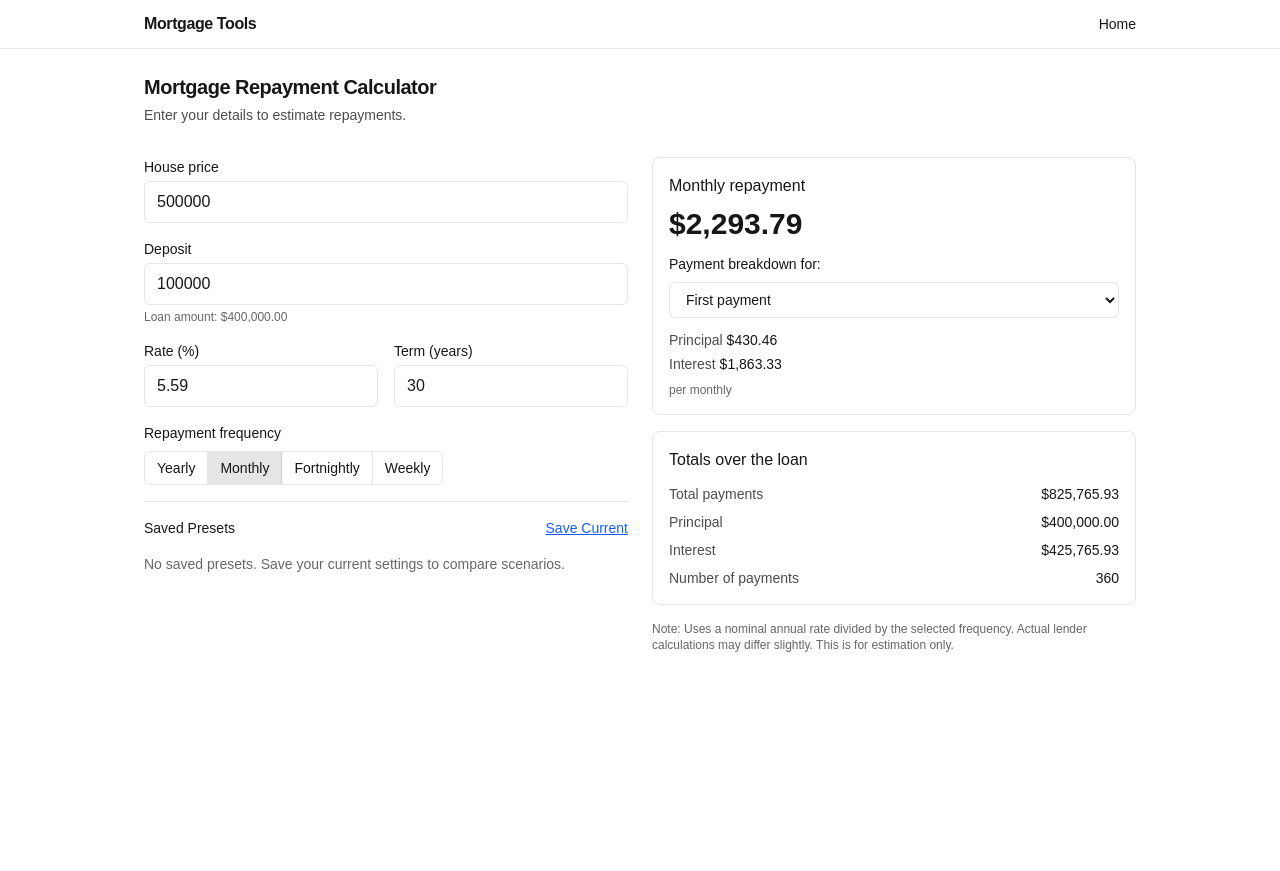
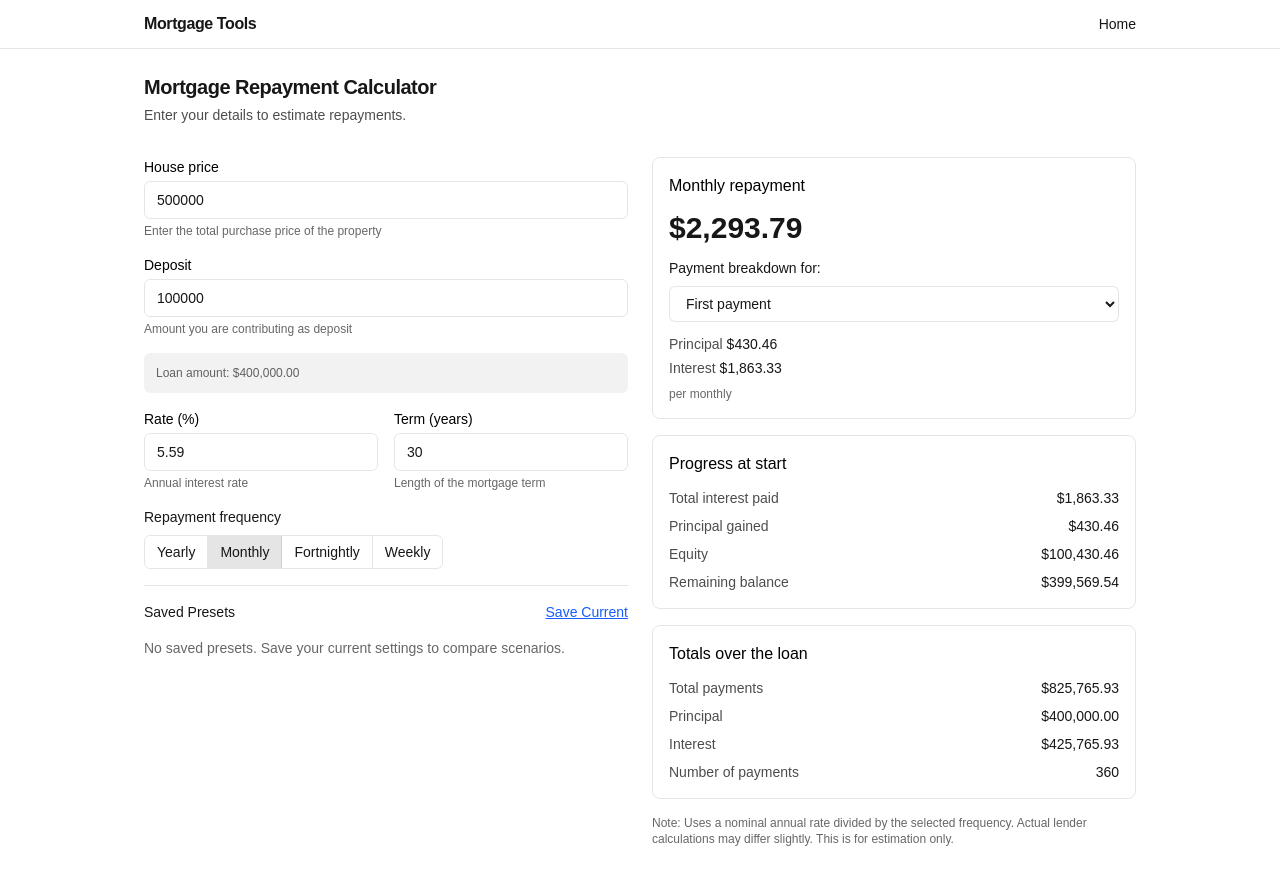
Before and after one commit to ErrolMc/MortgageTool, a Next.js app: page /calculators/mortgage in a window 1280 px wide. Before the commit the page ends 800 px from the top, so only its background shows below. Built offline with nearby package versions, Linux system fonts and the light colour scheme.

Commit message:
- Better stats on base calculator

```diff
--- a/src/app/calculators/mortgage/page.tsx
+++ b/src/app/calculators/mortgage/page.tsx
@@ -6,6 +6,15 @@ import {
   type Frequency,
   type YearOption,
 } from './useMortgageCalculator';
+import {
+  formatInputNumber,
+  parseInputNumber,
+} from '@/hooks/useBaseMortgageCalculator';
+import {
+  ResultsCard,
+  ResultsGrid,
+} from '@/components/ui/ResultsCard';
+import { NumberFormField } from '@/components/ui/FormField';
 import { usePresets, type MortgagePreset } from '@/hooks/usePresets';
 import { PresetManager } from '@/components/ui/PresetManager';
 
@@ -63,58 +72,55 @@ export default function MortgageCalculatorPage() {
 
       <div className="grid gap-6 sm:grid-cols-2">
         <div className="space-y-4">
-          <div>
-            <label className="block text-sm mb-1">House price</label>
-            <input
-              type="number"
-              className="w-full rounded-md border border-black/10 dark:border-white/15 bg-transparent px-3 py-2"
+          <NumberFormField
+            label="House price"
+            id="house-price"
+            value={price}
+            onChange={setPrice}
             min={INPUT_CONSTRAINTS.housePrice.min}
             step={INPUT_CONSTRAINTS.housePrice.step}
-              value={Number.isFinite(price) ? price : 0}
-              onChange={e => setPrice(parseFloat(e.target.value) || 0)}
+            formatValue={formatInputNumber}
+            parseValue={parseInputNumber}
+            helpText="Enter the total purchase price of the property"
           />
-          </div>
 
-          <div>
-            <label className="block text-sm mb-1">Deposit</label>
-            <input
-              type="number"
-              className="w-full rounded-md border border-black/10 dark:border-white/15 bg-transparent px-3 py-2"
+          <NumberFormField
+            label="Deposit"
+            id="deposit"
+            value={deposit}
+            onChange={setDeposit}
             min={INPUT_CONSTRAINTS.deposit.min}
             step={INPUT_CONSTRAINTS.deposit.step}
-              value={Number.isFinite(deposit) ? deposit : 0}
-              onChange={e => setDeposit(parseFloat(e.target.value) || 0)}
+            formatValue={formatInputNumber}
+            parseValue={parseInputNumber}
+            helpText="Amount you are contributing as deposit"
           />
-            <p className="mt-1 text-xs text-black/60 dark:text-white/60">
-              Loan amount: {formatCurrency(principal)}
-            </p>
+
+          <div className="text-xs text-black/60 dark:text-white/60 p-3 bg-black/5 dark:bg-white/5 rounded-md">
+            <p>Loan amount: {formatCurrency(principal)}</p>
           </div>
 
           <div className="grid grid-cols-2 gap-4">
-            <div>
-              <label className="block text-sm mb-1">Rate (%)</label>
-              <input
-                type="number"
-                className="w-full rounded-md border border-black/10 dark:border-white/15 bg-transparent px-3 py-2"
+            <NumberFormField
+              label="Rate (%)"
+              id="rate"
+              value={rate}
+              onChange={setRate}
               min={INPUT_CONSTRAINTS.rate.min}
               max={INPUT_CONSTRAINTS.rate.max}
               step={INPUT_CONSTRAINTS.rate.step}
-                value={Number.isFinite(rate) ? rate : 0}
-                onChange={e => setRate(parseFloat(e.target.value) || 0)}
+              helpText="Annual interest rate"
             />
-            </div>
-            <div>
-              <label className="block text-sm mb-1">Term (years)</label>
-              <input
-                type="number"
-                className="w-full rounded-md border border-black/10 dark:border-white/15 bg-transparent px-3 py-2"
+            <NumberFormField
+              label="Term (years)"
+              id="term-years"
+              value={termYears}
+              onChange={setTermYears}
               min={INPUT_CONSTRAINTS.termYears.min}
               max={INPUT_CONSTRAINTS.termYears.max}
               step={INPUT_CONSTRAINTS.termYears.step}
-                value={Number.isFinite(termYears) ? termYears : 0}
-                onChange={e => setTermYears(parseInt(e.target.value) || 0)}
+              helpText="Length of the mortgage term"
             />
-            </div>
           </div>
 
           <div>
@@ -153,10 +159,7 @@ export default function MortgageCalculatorPage() {
         </div>
 
         <div className="space-y-4">
-          <div className="rounded-lg border border-black/10 dark:border-white/15 p-4">
-            <h2 className="font-medium mb-2">
-              {FREQUENCY_LABEL[frequency]} repayment
-            </h2>
+          <ResultsCard title={`${FREQUENCY_LABEL[frequency]} repayment`}>
             <p className="text-3xl font-semibold">
               {formatCurrency(results.payment)}
             </p>
@@ -199,29 +202,52 @@ export default function MortgageCalculatorPage() {
             <p className="text-xs text-black/60 dark:text-white/60 mt-2">
               per {frequency === 'yearly' ? 'year' : frequency}
             </p>
-          </div>
+          </ResultsCard>
 
-          <div className="rounded-lg border border-black/10 dark:border-white/15 p-4">
-            <h3 className="font-medium mb-3">Totals over the loan</h3>
-            <dl className="grid grid-cols-2 gap-2 text-sm">
-              <dt className="text-black/70 dark:text-white/70">
-                Total payments
-              </dt>
-              <dd className="text-right">
-                {formatCurrency(results.totalPaid)}
-              </dd>
-              <dt className="text-black/70 dark:text-white/70">Principal</dt>
-              <dd className="text-right">
-                {formatCurrency(results.principal)}
-              </dd>
-              <dt className="text-black/70 dark:text-white/70">Interest</dt>
-              <dd className="text-right">{formatCurrency(results.interest)}</dd>
-              <dt className="text-black/70 dark:text-white/70">
-                Number of payments
-              </dt>
-              <dd className="text-right">{results.n.toLocaleString()}</dd>
-            </dl>
-          </div>
+          <ResultsCard
+            title={`Progress at ${selectedYear === 'deposit' ? 'deposit only' : selectedYear === 'first' ? 'start' : `year ${selectedYear}`}`}
+          >
+            <ResultsGrid
+              items={[
+                {
+                  label: 'Total interest paid',
+                  value: formatCurrency(results.totalInterestPaid),
+                },
+                {
+                  label: 'Principal gained',
+                  value: formatCurrency(results.principalGained),
+                },
+                {
+                  label: 'Equity',
+                  value: formatCurrency(deposit + results.principalGained),
+                },
+                {
+                  label: 'Remaining balance',
+                  value: formatCurrency(results.principal - results.principalGained),
+                },
+              ]}
+            />
+          </ResultsCard>
+
+          <ResultsCard title="Totals over the loan">
+            <ResultsGrid
+              items={[
+                {
+                  label: 'Total payments',
+                  value: formatCurrency(results.totalPaid),
+                },
+                {
+                  label: 'Principal',
+                  value: formatCurrency(results.principal),
+                },
+                { label: 'Interest', value: formatCurrency(results.interest) },
+                {
+                  label: 'Number of payments',
+                  value: results.n.toLocaleString(),
+                },
+              ]}
+            />
+          </ResultsCard>
 
           <p className="text-xs text-black/60 dark:text-white/60">
             Note: Uses a nominal annual rate divided by the selected frequency.
--- a/src/app/calculators/mortgage/useMortgageCalculator.ts
+++ b/src/app/calculators/mortgage/useMortgageCalculator.ts
@@ -55,28 +55,48 @@ export function useMortgageCalculator() {
     let paymentPrincipal: number = 0;
     let paymentInterest: number = 0;
 
-    if (selectedYear === 'first') {
+    // Calculate total interest paid and principal gained at the selected point in time
+    let totalInterestPaid: number = 0;
+    let principalGained: number = 0;
+
+    if (selectedYear === 'deposit') {
+      // Deposit only - no payments made yet
+      paymentPrincipal = 0;
+      paymentInterest = 0;
+      totalInterestPaid = 0;
+      principalGained = 0;
+    } else if (selectedYear === 'first') {
       // First payment
       const firstPaymentInterest: number = principal * r;
       paymentPrincipal = payment - firstPaymentInterest;
       paymentInterest = firstPaymentInterest;
+      totalInterestPaid = firstPaymentInterest;
+      principalGained = paymentPrincipal;
     } else {
       // Calculate for specific year
       const yearNumber: number = parseInt(selectedYear);
       if (yearNumber <= termYears) {
         const periodsToYear: number = yearNumber * periodsPerYear;
         let remainingBalance: number = principal;
+        let totalPrincipalPaid: number = 0;
+        let totalInterestPaid: number = 0;
 
-        // Calculate remaining balance after payments up to the selected year
+        // Calculate total principal and interest paid up to the selected year
         for (let i = 0; i < periodsToYear; i++) {
           const periodInterest: number = remainingBalance * r;
           const periodPrincipal: number = payment - periodInterest;
           remainingBalance -= periodPrincipal;
+          totalPrincipalPaid += periodPrincipal;
+          totalInterestPaid += periodInterest;
         }
 
         // Calculate the payment breakdown for the first payment of the selected year
         paymentInterest = remainingBalance * r;
         paymentPrincipal = payment - paymentInterest;
+
+        // Set the total values
+        principalGained = totalPrincipalPaid;
+        totalInterestPaid = totalInterestPaid;
       }
     }
 
@@ -89,6 +109,8 @@ export function useMortgageCalculator() {
       periodsPerYear,
       paymentPrincipal,
       paymentInterest,
+      totalInterestPaid,
+      principalGained,
     };
   }, [principal, frequency, rate, termYears, selectedYear]);
 
```
Lines whose indentation alone changed are shown as unchanged.
